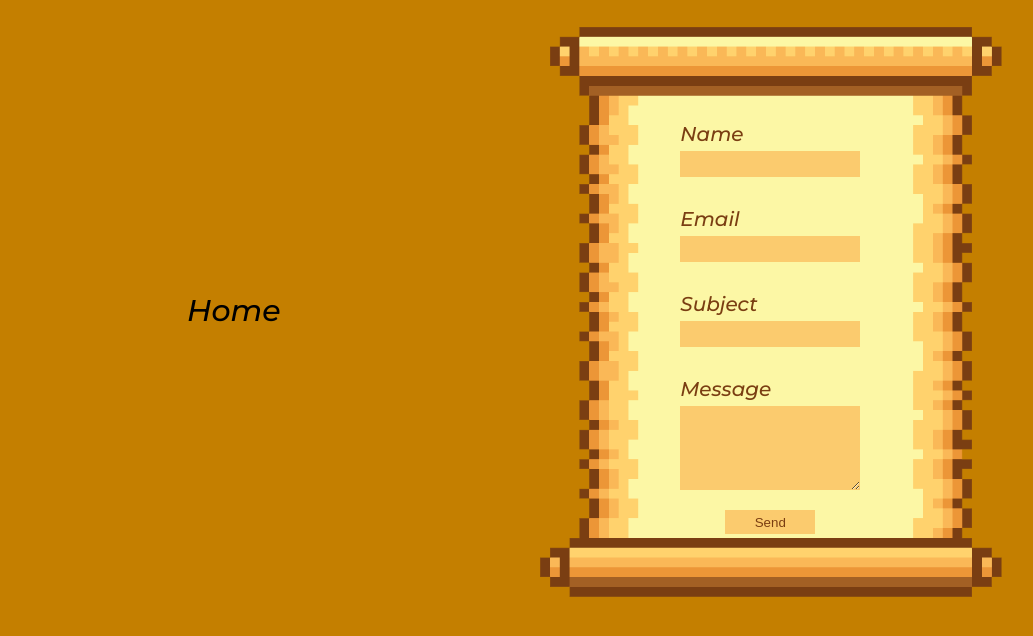
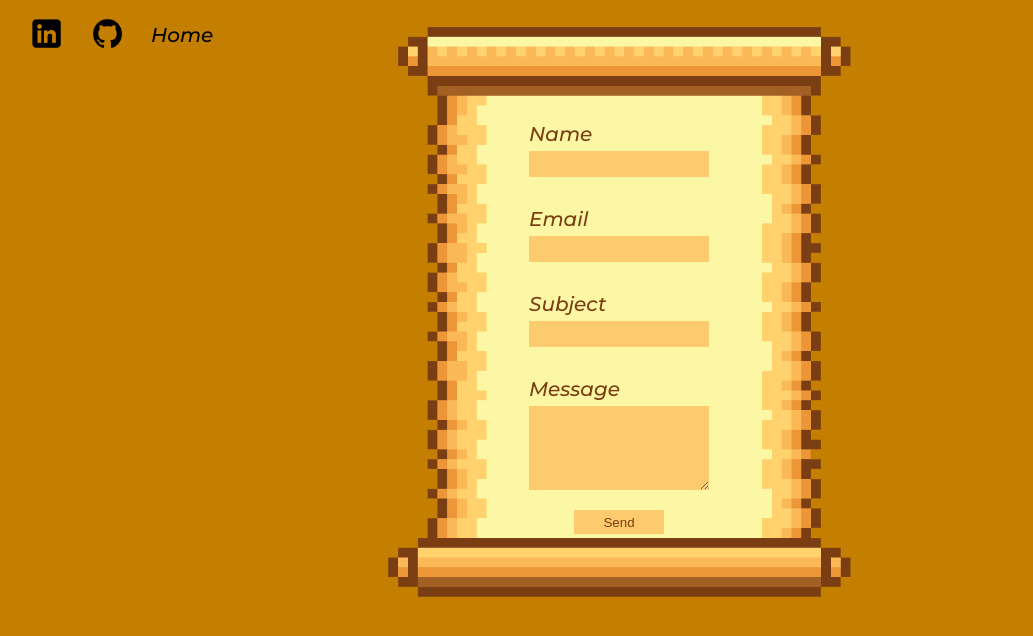
Before and after one commit to briancabrera/portfolio, a React (Create React App) app in the folder client/: page /contact in a window 1280 px wide. Shown: the top 636 px of the page, without its empty margins (21-1054 px from the left). Built offline with nearby package versions, Linux system fonts and the light colour scheme.

Commit message:
added home nav button to navbar

```diff
--- a/client/package.json
+++ b/client/package.json
@@ -13,8 +13,10 @@
     "react-router": "^6.2.1",
     "react-router-dom": "^5.3.0",
     "react-scripts": "5.0.0",
+    "react-slick": "^0.28.1",
     "redux": "^4.1.2",
     "sass": "^1.46.0",
+    "slick-carousel": "^1.8.1",
     "swiper": "^7.4.1",
     "typescript": "^4.5.4",
     "web-vitals": "^2.1.3"
--- a/client/src/Components/About/About.jsx
+++ b/client/src/Components/About/About.jsx
@@ -1,6 +1,8 @@
 import React from 'react'
 import Navbar from "../Navbar/Navbar.jsx"
 import "./about.scss"
+import { Swiper, SwiperSlide } from 'swiper/react';
+import 'swiper/css';
 
 export default function About() {
     return (
--- a/client/src/Components/Contact/Contact.jsx
+++ b/client/src/Components/Contact/Contact.jsx
@@ -1,17 +1,13 @@
 import React from 'react'
-import { Link } from "react-router-dom"
 import "./contact.scss"
 import Form from "./Form/Form.jsx"
+import Navbar from "../Navbar/Navbar.jsx"
 
 export default function Contact() {
 
     return (
         <div className="contact">
-            <Link to="/home" className="link">
-                <span>
-                    Home
-                </span>
-            </Link>
+            <Navbar />
             <Form />
         </div>
     )
--- a/client/src/Components/Contact/contact.scss
+++ b/client/src/Components/Contact/contact.scss
@@ -4,17 +4,4 @@
     align-items: center;
     justify-content: space-evenly;
 
-    .link {
-        text-decoration: none;
-        color: black;
-        animation: anime 1.5s infinite ease-in-out alternate;
-
-        span {
-            padding: 1px;
-            font-weight: 500;
-            font-size: 30px;
-            font-style: italic;
-            cursor: pointer;
-        }
-    }
 }
--- a/client/src/Components/NavBar/Navbar.jsx
+++ b/client/src/Components/NavBar/Navbar.jsx
@@ -1,9 +1,10 @@
 import {useState} from 'react'
 import "./navbar.scss"
-import { Redirect } from "react-router-dom"
+import { Link, useLocation } from "react-router-dom"
 
 const Navbar = (props) => {
     const [view, setView] = useState(true)
+    const { pathname } = useLocation()
 
     return (
         <div className="navbar">
@@ -15,16 +16,17 @@ const Navbar = (props) => {
                     <a href="https://github.com/briancabrera" target="_blank">
                         <img src={require("../resources/logos/github.png")} alt="" id="github" />
                     </a>
-                </div>
                     {
-                        props.projects ?
-                            view ?
-                            <span onClick={() => setView(false)} className="view">Grid</span>
-                            :
-                            <span onClick={() => setView(true)} className="view">Slides</span>
+                        pathname !== "/home" ?
+                        <Link to="/home" className="link">
+                            <span>
+                                Home
+                            </span>
+                        </Link>
                         :
                         null
                     }
+                </div>
             </div>
         </div>
     )
--- a/client/src/Components/NavBar/navbar.scss
+++ b/client/src/Components/NavBar/navbar.scss
@@ -27,8 +27,9 @@
                 margin-right: 20px;
             }
 
+            .link {
+                text-decoration: none;
 
-        }
                 span {
                     cursor: pointer;
                     color:black;
@@ -38,3 +39,5 @@
                 }
             }
         }
+    }
+}
```
Lines whose indentation alone changed are shown as unchanged.
